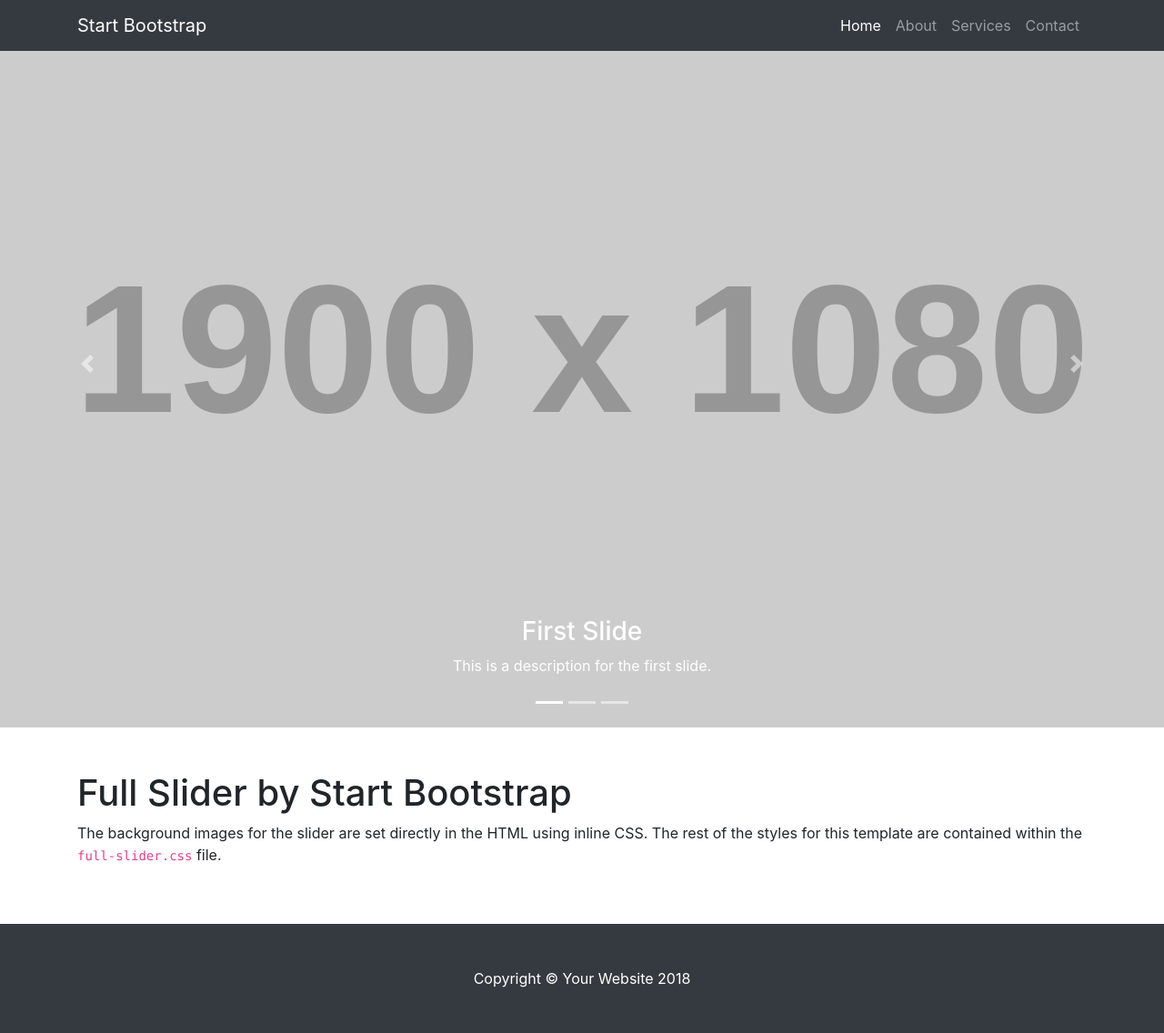
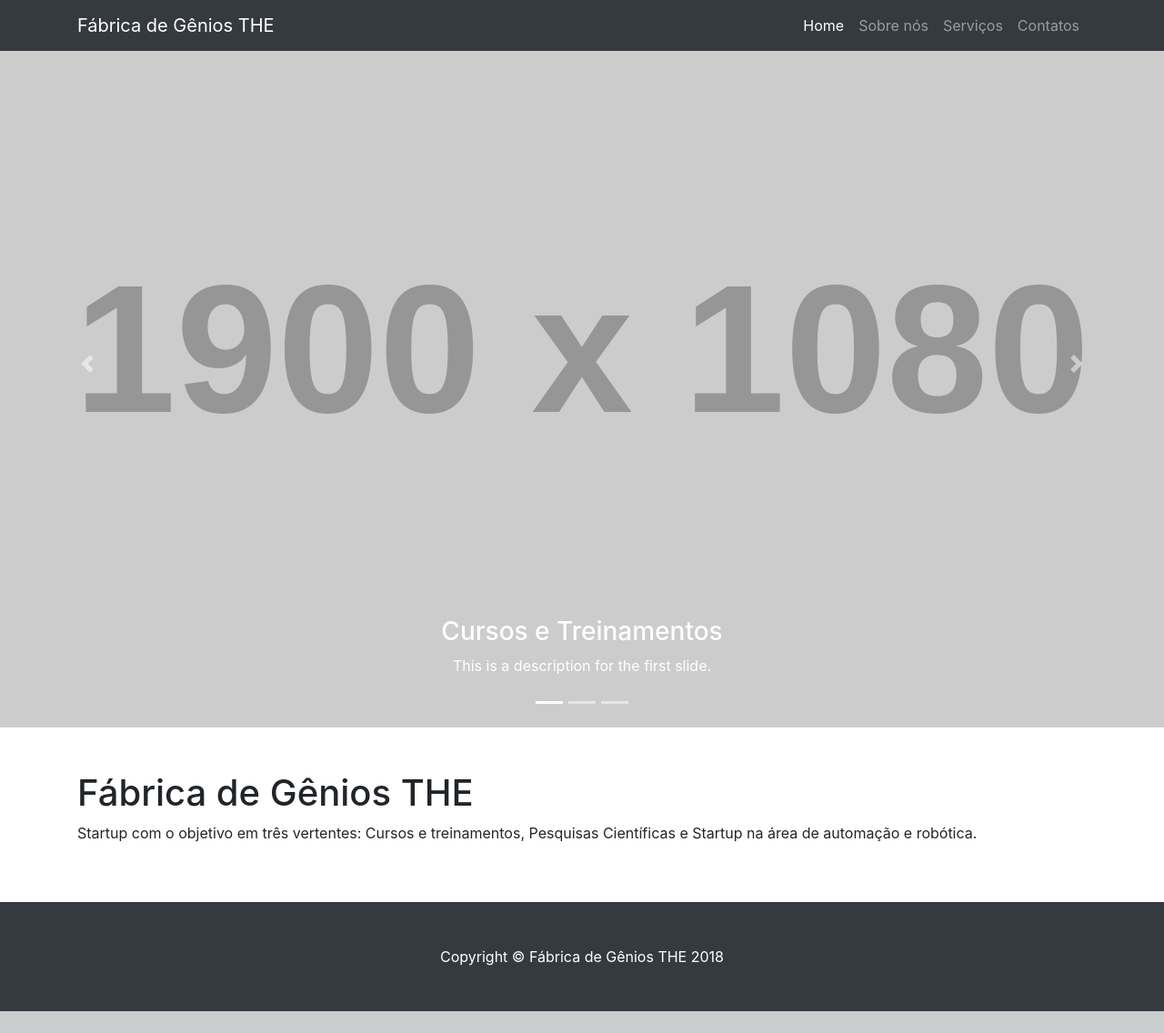
Before and after one commit to ArturFelipeVeloso/FGenios, a Django app: page / in a window 1280 px wide. Shown: the whole page at 91% size. After the commit the page ends 1112 px from the top, so only its background shows below. Run offline with Django 3.2, Linux system fonts and the light colour scheme; grey boxes labelled with a size stand in for pictures from a placeholder-image service; some libraries are stand-ins or nearby versions.

Commit message:
melhorias no texto do site

```diff
--- a/apps/root/templates/root/index.html
+++ b/apps/root/templates/root/index.html
@@ -9,7 +9,7 @@
     <meta name="description" content="">
     <meta name="author" content="">
 
-    <title>Fábrica de Gênios</title>
+    <title>Fábrica de Gênios THE</title>
 
     <!-- Bootstrap core CSS -->
     <link href="{%static "vendor/bootstrap/css/bootstrap.min.css" %}" rel="stylesheet">
@@ -24,7 +24,7 @@
     <!-- Navigation -->
     <nav class="navbar navbar-expand-lg navbar-dark bg-dark fixed-top">
         <div class="container">
-            <a class="navbar-brand" href="#">Start Bootstrap</a>
+            <a class="navbar-brand" href="#">Fábrica de Gênios THE</a>
             <button class="navbar-toggler" type="button" data-toggle="collapse" data-target="#navbarResponsive" aria-controls="navbarResponsive"
                 aria-expanded="false" aria-label="Toggle navigation">
                 <span class="navbar-toggler-icon"></span>
@@ -37,13 +37,13 @@
                         </a>
                     </li>
                     <li class="nav-item">
-                        <a class="nav-link" href="#">About</a>
+                        <a class="nav-link" href="#">Sobre nós</a>
                     </li>
                     <li class="nav-item">
-                        <a class="nav-link" href="#">Services</a>
+                        <a class="nav-link" href="#">Serviços</a>
                     </li>
                     <li class="nav-item">
-                        <a class="nav-link" href="#">Contact</a>
+                        <a class="nav-link" href="#">Contatos</a>
                     </li>
                 </ul>
             </div>
@@ -61,21 +61,21 @@
                 <!-- Slide One - Set the background image for this slide in the line below -->
                 <div class="carousel-item active" style="background-image: url('http://placehold.it/1900x1080')">
                     <div class="carousel-caption d-none d-md-block">
-                        <h3>First Slide</h3>
+                        <h3>Cursos e Treinamentos</h3>
                         <p>This is a description for the first slide.</p>
                     </div>
                 </div>
                 <!-- Slide Two - Set the background image for this slide in the line below -->
                 <div class="carousel-item" style="background-image: url('http://placehold.it/1900x1080')">
                     <div class="carousel-caption d-none d-md-block">
-                        <h3>Second Slide</h3>
+                        <h3>Pesquisas Científicas</h3>
                         <p>This is a description for the second slide.</p>
                     </div>
                 </div>
                 <!-- Slide Three - Set the background image for this slide in the line below -->
                 <div class="carousel-item" style="background-image: url('http://placehold.it/1900x1080')">
                     <div class="carousel-caption d-none d-md-block">
-                        <h3>Third Slide</h3>
+                        <h3>Startup</h3>
                         <p>This is a description for the third slide.</p>
                     </div>
                 </div>
@@ -94,18 +94,15 @@
     <!-- Page Content -->
     <section class="py-5">
         <div class="container">
-            <h1>Full Slider by Start Bootstrap</h1>
-            <p>The background images for the slider are set directly in the HTML using inline CSS. The rest of the styles for
-                this template are contained within the
-                <code>full-slider.css</code> file.
-            </p>
+            <h1>Fábrica de Gênios THE</h1>
+            <p>Startup com o objetivo em três vertentes: Cursos e treinamentos, Pesquisas Científicas e Startup na área de automação e robótica.</p>
         </div>
     </section>
 
     <!-- Footer -->
     <footer class="py-5 bg-dark">
         <div class="container">
-            <p class="m-0 text-center text-white">Copyright &copy; Your Website 2018</p>
+            <p class="m-0 text-center text-white">Copyright &copy; Fábrica de Gênios THE 2018</p>
         </div>
         <!-- /.container -->
     </footer>
```
